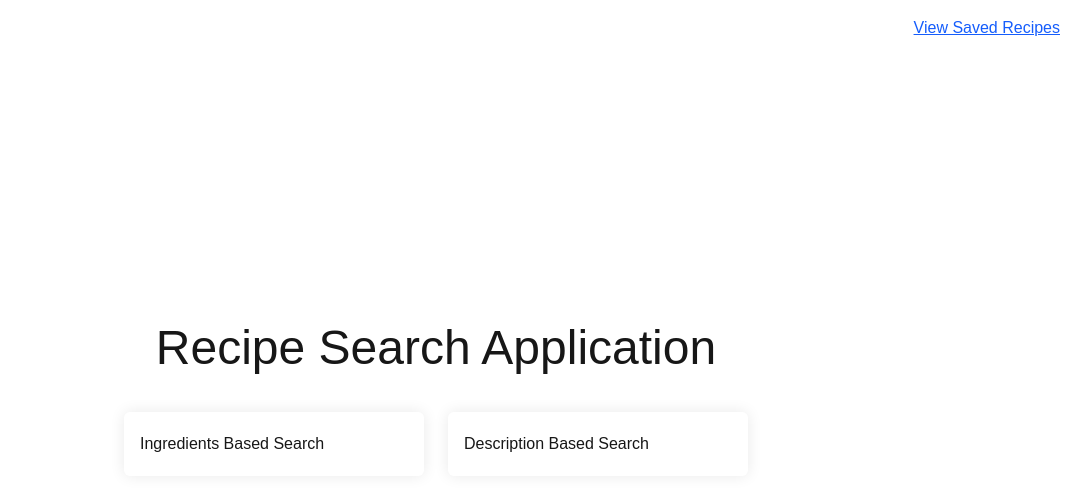
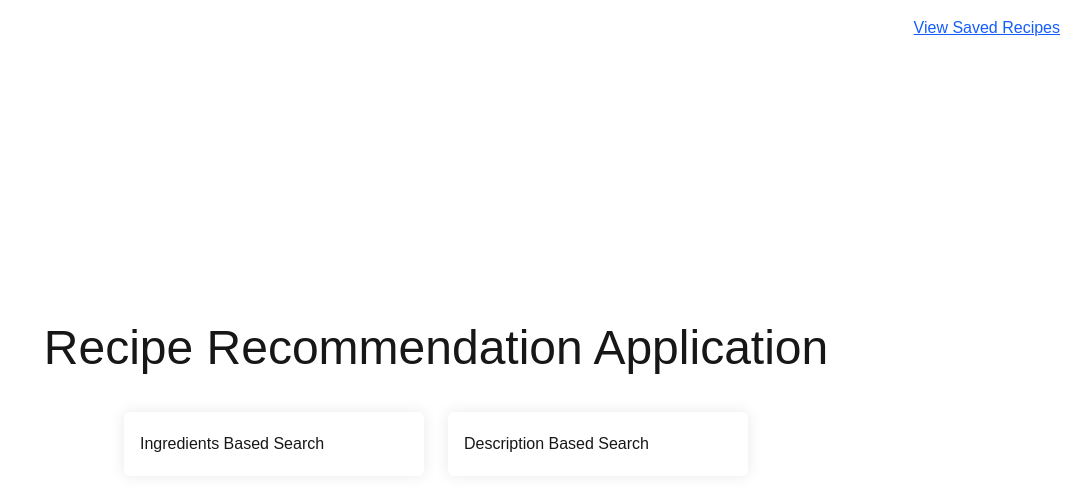
Before and after one commit to pjh000104/recipe_finder, a Next.js app: page / in a window 1280 px wide. Shown: the top 490 px of the page, without its empty margins (204-1280 px from the left). Built offline with nearby package versions, Linux system fonts and the light colour scheme.

Commit message:
minor changes to ui

```diff
--- a/src/app/ingredients_based/page.tsx
+++ b/src/app/ingredients_based/page.tsx
@@ -6,7 +6,7 @@ export default async function Page() {
   return (
     <div className="flex flex-col min-h-screen items-center justify-center gap-3">
         <h2 className="text-5xl">Ingredients Based Search</h2>
-        <p>Enter the ingredients you have and keywords to search for the recipe</p>
+        <p>Enter the ingredients you have (comma separated) and keywords to search for recipes</p>
         <div>
             <Form></Form>
         </div>
--- a/src/app/page.tsx
+++ b/src/app/page.tsx
@@ -14,7 +14,7 @@ export default async function Page() {
             </Link>
         </div>
       <h2 className=" text-5xl">
-          Recipe Search Application
+          Recipe Recommendation Application
       </h2>
       <div className="flex items-center justify-center  gap-6">
 
```
